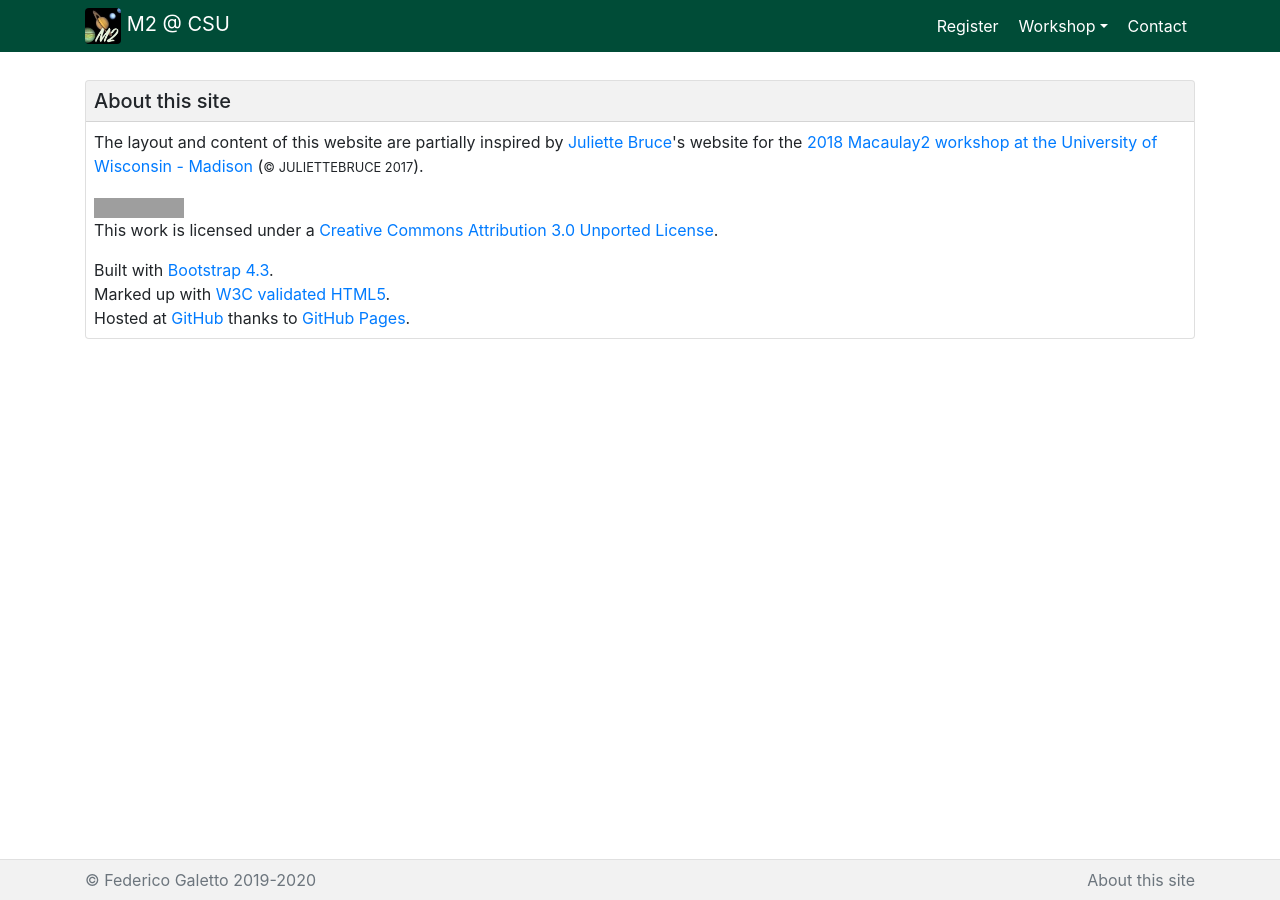
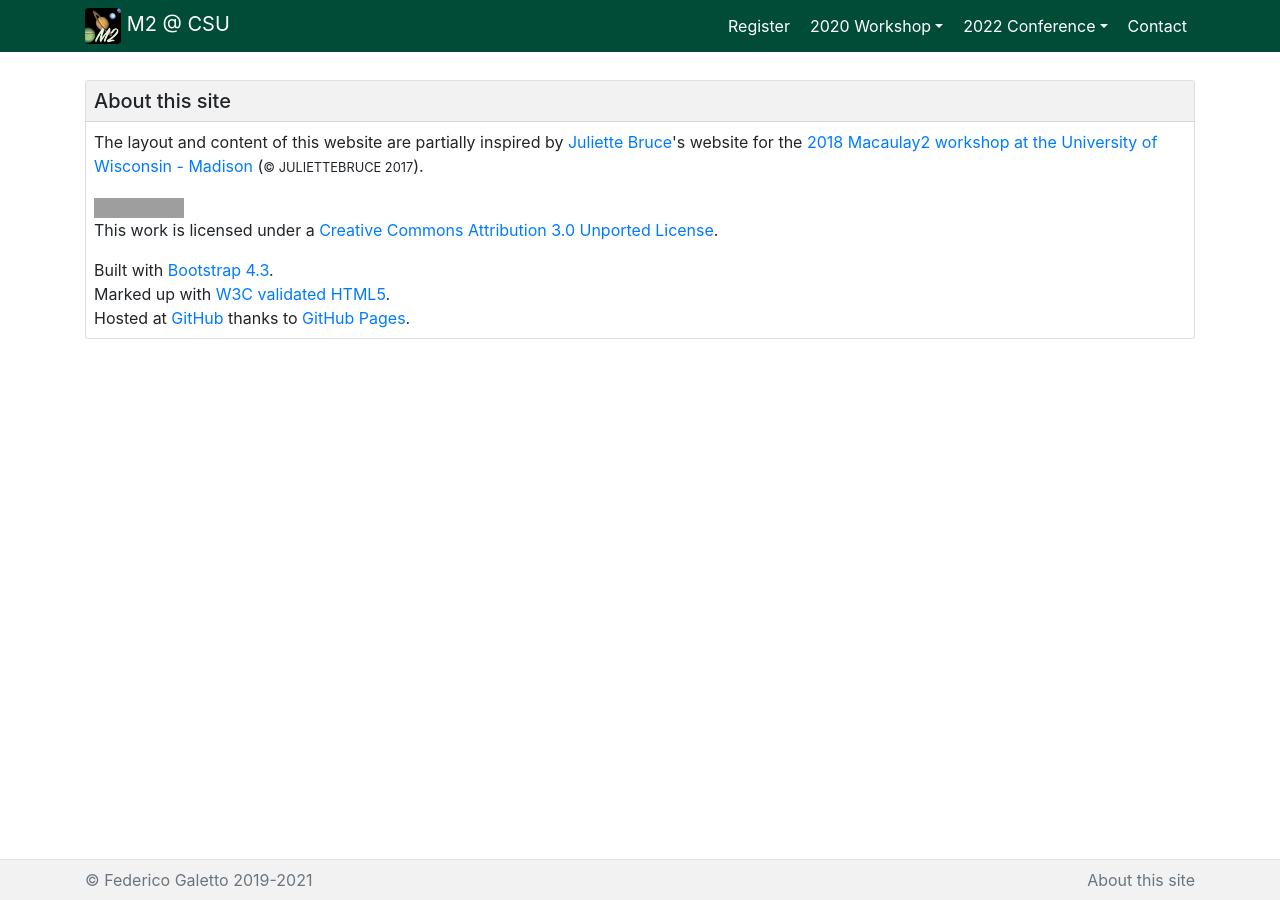
Before and after one commit to galettof/m2csu, a Jekyll site: the page built from about.html, in a window 1280 px wide. Built offline with Jekyll 4.4.1, drawn with Linux system fonts in a browser that asks for light colours; grey boxes are pictures that could not be loaded.

Commit message:
about page with jekyll template

```diff
--- a/about.html
+++ b/about.html
@@ -1,71 +1,7 @@
-<!doctype html>
-<html lang="en">
-  <head>
-    <!-- Required meta tags -->
-    <meta charset="utf-8">
-    <meta name="viewport" content="width=device-width, initial-scale=1, shrink-to-fit=no">
-
-    <!-- Site info -->
-    <title>M2 @ CSU</title>
-    <meta name="author" content="Federico Galetto">
-    <meta name="description" content="M2 CSU 2020 workshop">
-    <meta name="keywords" content="Macaulay2, M2, Cleveland State University">
-
-    <!-- Bootstrap CSS -->
-    <link rel="stylesheet" href="https://stackpath.bootstrapcdn.com/bootstrap/4.3.1/css/bootstrap.min.css" integrity="sha384-ggOyR0iXCbMQv3Xipma34MD+dH/1fQ784/j6cY/iJTQUOhcWr7x9JvoRxT2MZw1T" crossorigin="anonymous">
-
-    <!-- Custom styles for this template -->
-    <link href="css/custom.css" rel="stylesheet">
-
-  </head>
-  <body class="Site">
-
-    <header>
-      <nav class="navbar navbar-expand-md navbar-dark fixed-top bg-dark bg-custom">
-	<div class="container">
-	  <a class="navbar-brand py-0" href="index.html">
-	    <img src="files/M2-slack-logo.jpg" width="36" height="36" class="d-inline-block align-center rounded" alt="">
-	    M2 @ CSU
-	  </a>
-	  <button class="navbar-toggler" type="button" data-toggle="collapse" data-target="#navbarCollapse" aria-controls="navbarCollapse" aria-expanded="false" aria-label="Toggle navigation">
-            <span class="navbar-toggler-icon"></span>
-	  </button>
-	  <div class="collapse navbar-collapse" id="navbarCollapse">
-            <ul class="navbar-nav ml-auto">
-              <li class="nav-item pr-lg-1">
-		<a class="nav-link rounded-sm text-nowrap px-2" href="register.html">Register</a>
-              </li>
-	      <li class="nav-item dropdown pr-lg-1" data-toggle="collapse" data-target=".navbar-collapse.show">
-		<a class="nav-link rounded-sm dropdown-toggle px-2" href="#" id="navbarDropdownMenuLink" role="button" data-toggle="dropdown" aria-haspopup="true" aria-expanded="false">Workshop</a>
-		<div class="dropdown-menu" aria-labelledby="navbarDropdownMenuLink">
-		  <a class="dropdown-item" href="workshop.html#overview">Overview</a>
-		  <a class="dropdown-item" href="workshop.html#projects">Projects</a>
-		  <a class="dropdown-item" href="workshop.html#schedule">Schedule</a>
-		  <a class="dropdown-item" href="workshop.html#participants">Participants</a>
-		  <a class="dropdown-item" href="workshop.html#photos">Photos</a>
-		</div>
-	      </li>
-	      <!--
-	      <li class="nav-item dropdown pr-lg-1" data-toggle="collapse" data-target=".navbar-collapse.show">
-		<a class="nav-link rounded-sm dropdown-toggle px-2" href="#" id="navbarDropdownMenuLink2" role="button" data-toggle="dropdown" aria-haspopup="true" aria-expanded="false">Local</a>
-		<div class="dropdown-menu" aria-labelledby="navbarDropdownMenuLink2">
-		  <a class="dropdown-item" href="local.html#location">Location</a>
-		  <a class="dropdown-item" href="local.html#accommodations">Accommodations</a>
-		  <a class="dropdown-item" href="local.html#transportation">Transportation</a>
-		</div>
-	      </li>
-	      -->
-              <li class="nav-item">
-		<a class="nav-link rounded-sm text-nowrap px-2" href="contact.html">Contact</a>
-              </li>
-            </ul>
-	  </div>
-	</div>
-      </nav>
-    </header>
-
-    <main class="Site-content">
-
+---
+layout: default
+title: M2 @ CSU About
+---
 <div class="container">
   <div class="row">
     <div class="col">
@@ -109,25 +45,3 @@
     </div>
   </div>
 </div>
-
-    </main>
-
-    <footer>
-
-      <div class="container">
-	<div class="d-flex flex-column-reverse flex-sm-row justify-content-between align-items-center">
-	  <div class="text-muted pt-3 pt-sm-0">&copy; Federico Galetto 2019-2020</div>
-	  <div class="pt-sm-0"><a class="text-muted" href="about.html">About this site</a>
-	  </div>
-	</div>
-      </div>
-
-    </footer>
-
-    <!-- Optional JavaScript -->
-    <!-- jQuery first, then Popper.js, then Bootstrap JS -->
-    <script src="https://code.jquery.com/jquery-3.3.1.slim.min.js" integrity="sha384-q8i/X+965DzO0rT7abK41JStQIAqVgRVzpbzo5smXKp4YfRvH+8abtTE1Pi6jizo" crossorigin="anonymous"></script>
-    <script src="https://cdnjs.cloudflare.com/ajax/libs/popper.js/1.14.7/umd/popper.min.js" integrity="sha384-UO2eT0CpHqdSJQ6hJty5KVphtPhzWj9WO1clHTMGa3JDZwrnQq4sF86dIHNDz0W1" crossorigin="anonymous"></script>
-    <script src="https://stackpath.bootstrapcdn.com/bootstrap/4.3.1/js/bootstrap.min.js" integrity="sha384-JjSmVgyd0p3pXB1rRibZUAYoIIy6OrQ6VrjIEaFf/nJGzIxFDsf4x0xIM+B07jRM" crossorigin="anonymous"></script>
-  </body>
-</html>
```
Lines whose indentation alone changed are shown as unchanged.
